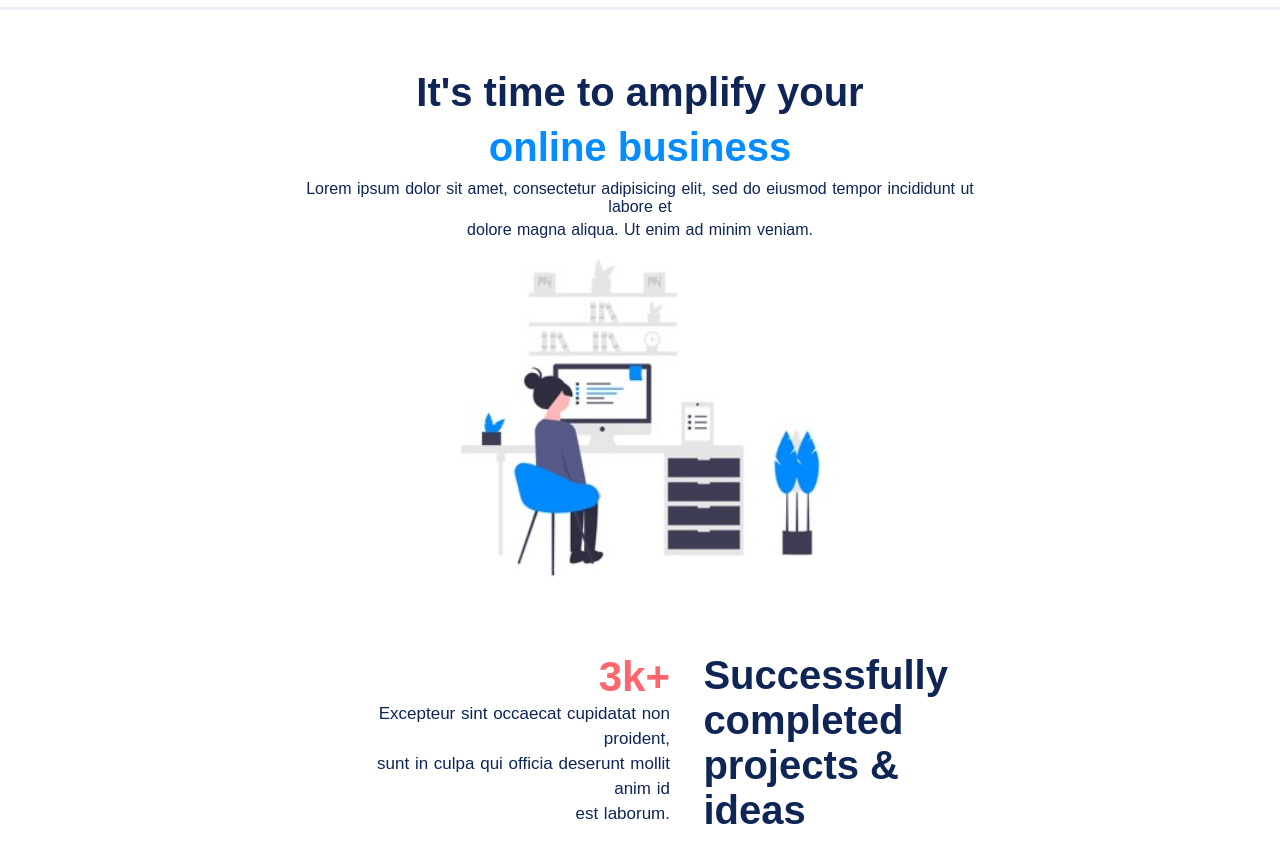
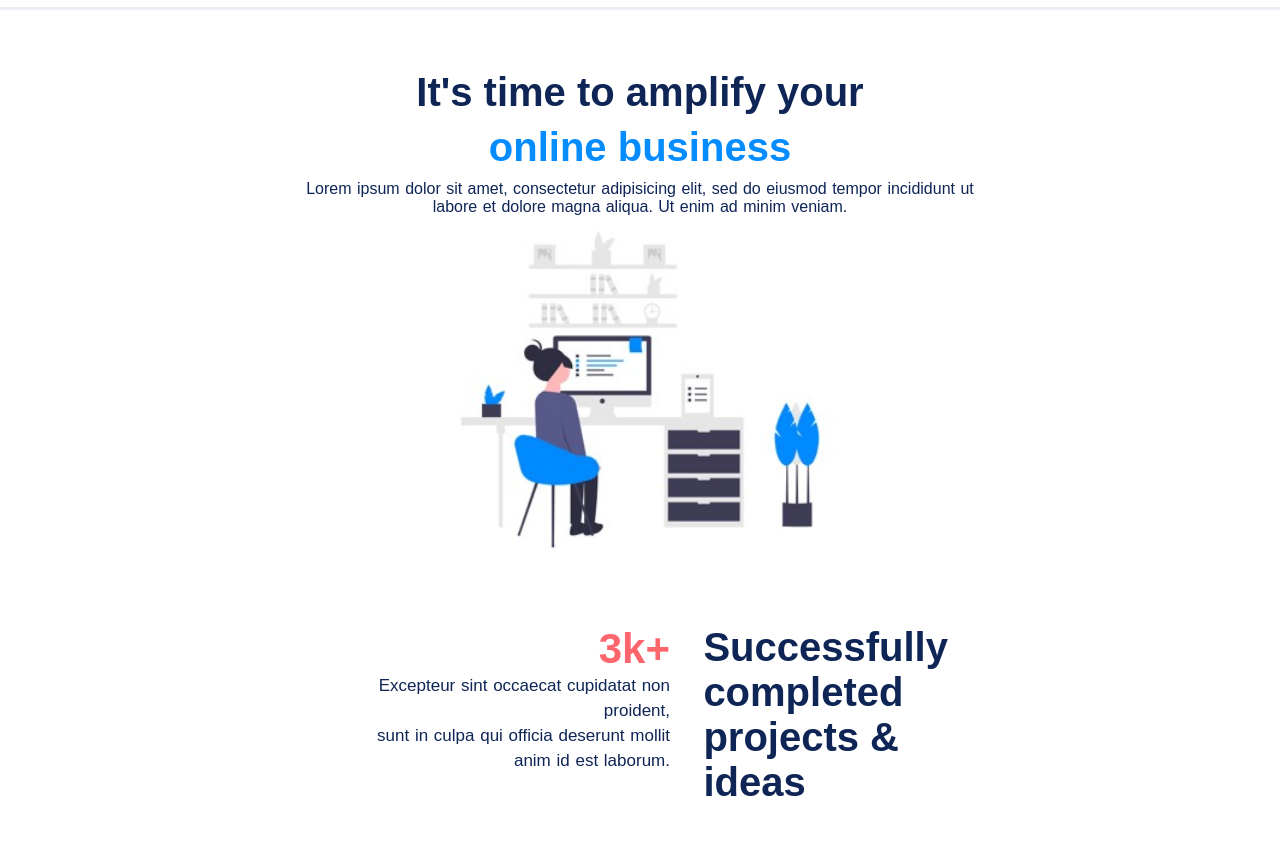
Before and after one commit to tasniatamannaweb/quick_image_to_html_project, a plain HTML site: page index.html in a window 1280 px wide. Shown: the part 67-929 px from the top of the page. Drawn offline with Linux system fonts and the light colour scheme.

Commit message:
Update index.html

```diff
--- a/index.html
+++ b/index.html
@@ -47,9 +47,7 @@
   			</h1>
   			 <h2>online business</h2>
 
-  			<p>Lorem ipsum dolor sit amet, consectetur adipisicing elit, sed do eiusmod tempor incididunt ut labore et</p>
-  			<div class="b_content1">
-        <p>dolore magna aliqua. Ut enim ad minim veniam.
+  			<p>Lorem ipsum dolor sit amet, consectetur adipisicing elit, sed do eiusmod tempor incididunt ut labore et dolore magna aliqua. Ut enim ad minim veniam.
   			</p></div>
 
   			<div class="b_img">
@@ -78,7 +76,7 @@
         </h2>
 
         <p>
-          Excepteur sint occaecat cupidatat non proident,<p>sunt in culpa qui officia deserunt mollit anim id</p> <p>est laborum.
+          Excepteur sint occaecat cupidatat non proident,<p>sunt in culpa qui officia deserunt mollit anim id est laborum.
         </p>
 
         </div>
```
